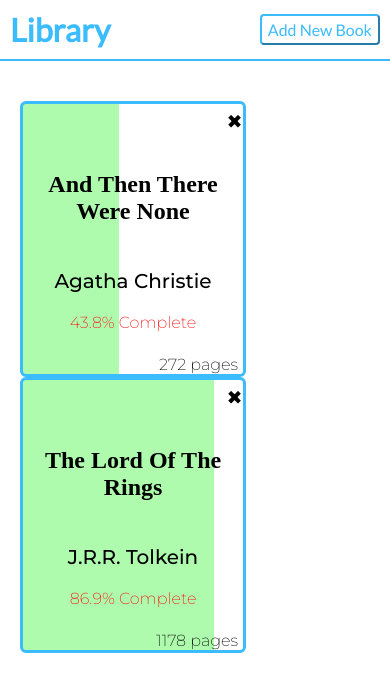
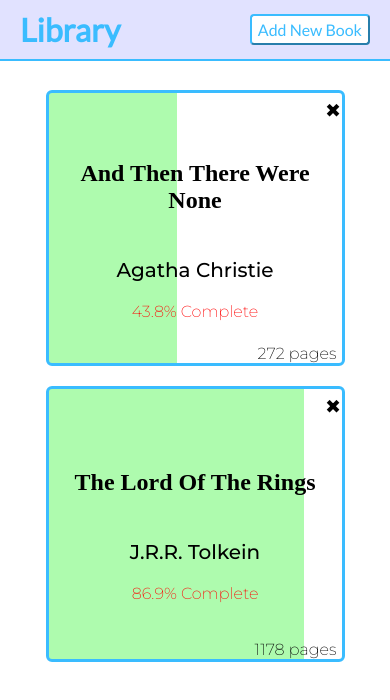
Before and after one commit to Ramanjs/library, a plain HTML site: page index.html in a window 390 px wide. Drawn offline with Linux system fonts and the light colour scheme; a web font is replaced by a local one.

Commit message:
responsive

```diff
--- a/style.css
+++ b/style.css
@@ -7,15 +7,21 @@ body {
     width: 100%;
     display: flex;
     flex-direction: column;
+    align-items: center;
 }
 
 header {
+    position: fixed;
+    top: 0;
+    width: 100%;
     display: flex;
     align-items: center;
     justify-content: space-between;
     padding: 10px;
     color: #3ABCFF;
     border-bottom: 2px solid #3ABCFF;
+    background-color: #e1e2ff;
+    z-index: 1;
 }
 
 #open-modal {
@@ -24,6 +30,7 @@ header {
     font-family: inherit;
     border-color: #3ABCFF;
     border-radius: 4px;
+    margin: 0 20px;
     padding: 4px 6px;
     font-size: 1rem;
     cursor: pointer;
@@ -35,7 +42,7 @@ header {
 }
 
 h1 {
-    margin: 0;
+    margin: 0 20px;
 }
 
 .modal {
@@ -111,7 +118,7 @@ input[type="submit"]:hover {
 }
 
 #books-container {
-    margin-top: 40px;
+    margin-top: 80px;
     width: 100%;
     display: flex;
     justify-content: flex-start;
@@ -125,7 +132,7 @@ input[type="submit"]:hover {
     flex-direction: column;
     justify-content: center;
     align-items: center;
-    margin: 0 20px;
+    margin: 10px 20px;
     padding: 10px;
     border-style: solid;
     border-color: #3ABCFF;
@@ -177,3 +184,19 @@ input[type="submit"]:hover {
     font-weight: 200;
     color: red;
 }
+
+@media (max-width: 580px) {
+
+    #books-container {
+        flex-direction: column;
+        align-items: center;
+    }
+
+    .book {
+        width: 70vw;
+    }
+
+    .form {
+        width: 80vw;
+    }
+}
```
